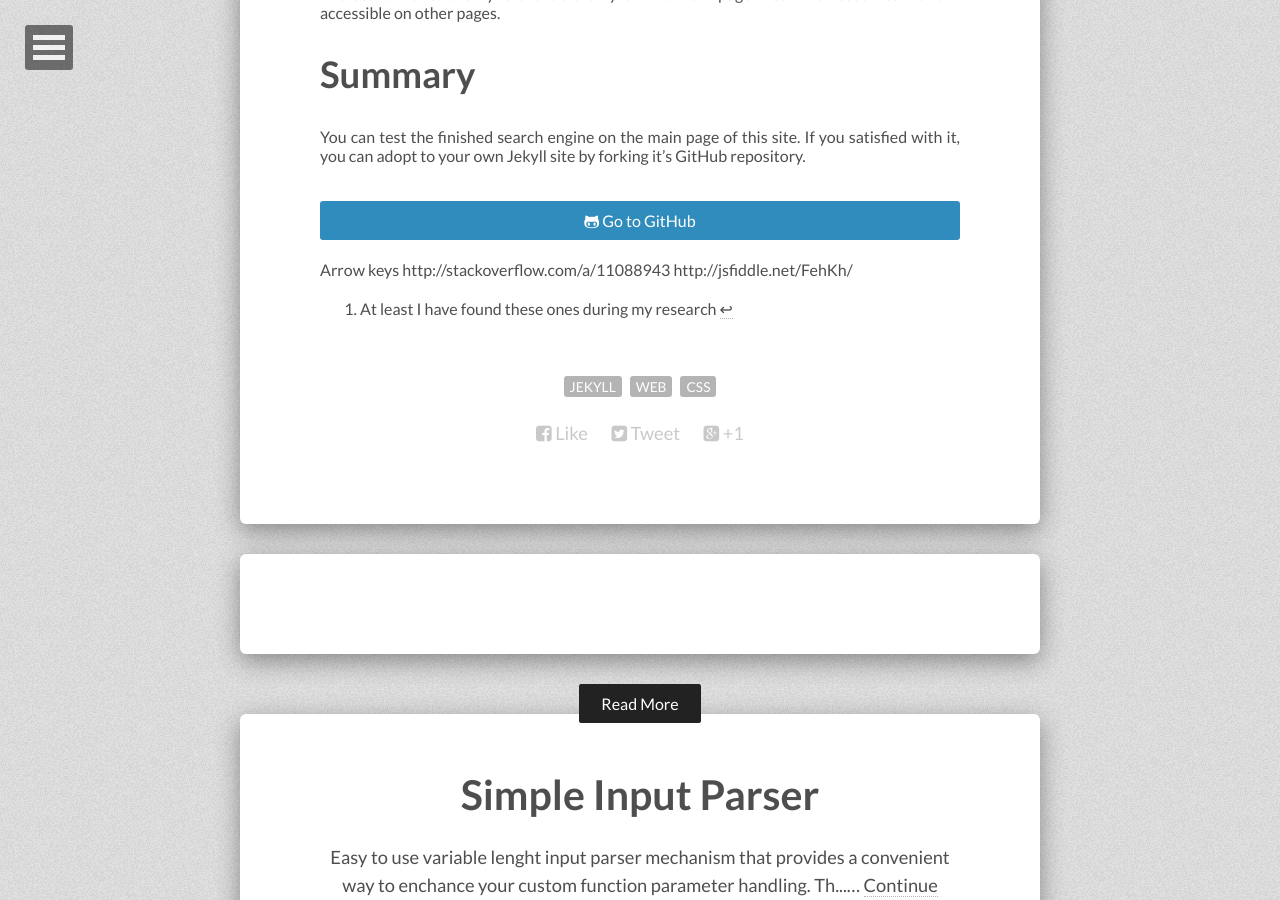
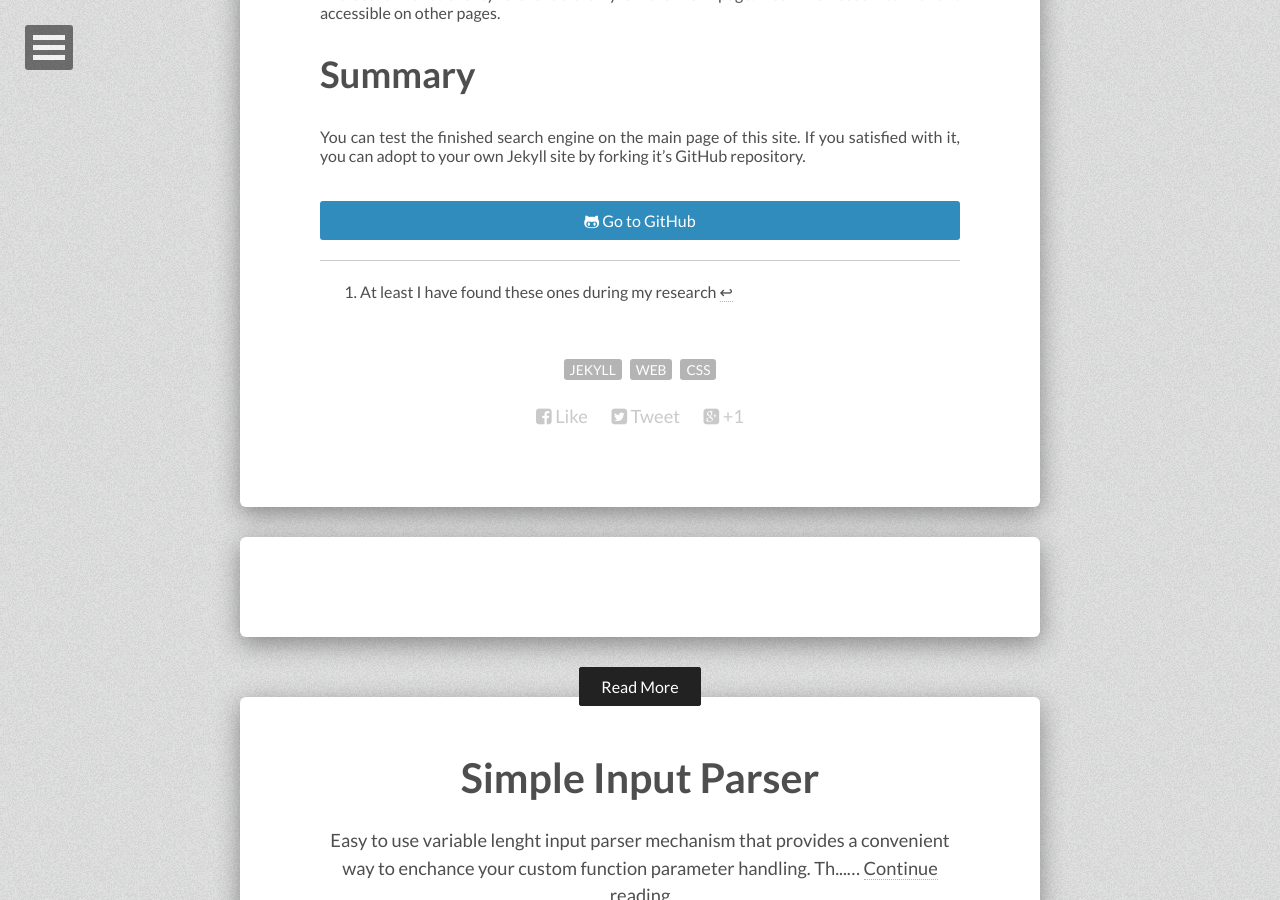
Before and after one commit to tiborsimon/tiborsimon.github.io, a Jekyll site: the page built from _posts/2015-05-14-simple-jekyll-search-system.md, in a window 1280 px wide and 900 px high, scrolled down 4394 px. Built offline with Jekyll 4.4.1, drawn with Linux system fonts in a browser that asks for light colours; nearby versions of some CDN libraries; comment, search, counter and statistics services are not loaded.

Commit message:
Article update

```diff
--- a/_posts/2015-05-14-simple-jekyll-search-system.md
+++ b/_posts/2015-05-14-simple-jekyll-search-system.md
@@ -101,22 +101,5 @@ You can test the finished search engine on the main page of this site. If you sa
 
 <a href='https://github.com/tiborsimon/simple-input-parser' class="btn-info btn centered"><i class="fa fa-github-alt"></i> Go to GitHub</a>
 
-
-
-
-
-
-
-
-
-
-
-Arrow keys
-http://stackoverflow.com/a/11088943
-http://jsfiddle.net/FehKh/
-
-
-
-
-
+---
 [^1]: At least I have found these ones during my research
```
